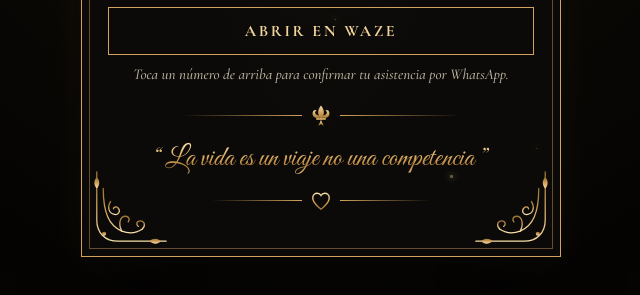
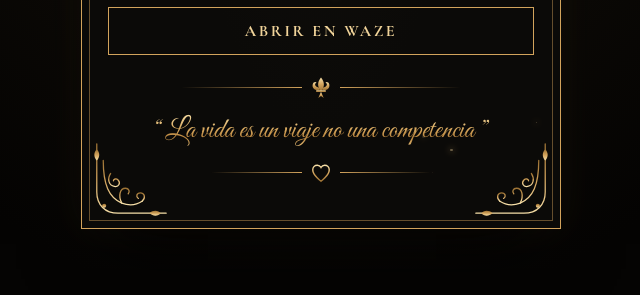
Before and after one commit to mirllan/GRADO_JOSE_DAVID, a plain HTML site: page index.html in a window 1280 px wide. Shown: the part 1265-1560 px from the top of the page, without its empty margins (319-959 px from the left). After the commit the page ends 1534 px from the top, so only its background shows below. Drawn offline with nearby package versions, Linux system fonts and the light colour scheme.

Commit message:
Quitar nota de confirmación por WhatsApp
Co-Authored-By: Claude Opus 5.5 <noreply@anthropic.com>

```diff
--- a/index.html
+++ b/index.html
@@ -405,7 +405,6 @@
       href="https://www.google.com/maps/dir/?api=1&destination=4.6858783,-74.0735168">VER RUTA EN GOOGLE MAPS</a>
     <a class="btn linea" target="_blank" rel="noopener noreferrer"
       href="https://waze.com/ul?ll=4.6858783,-74.0735168&navigate=yes">ABRIR EN WAZE</a>
-    <p class="nota">Toca un número de arriba para confirmar tu asistencia por WhatsApp.</p>
   </section>
 
   <div class="divisor" aria-hidden="true" style="margin-top:22px;"><span></span><svg><use href="#flor"/></svg><span></span></div>
```
